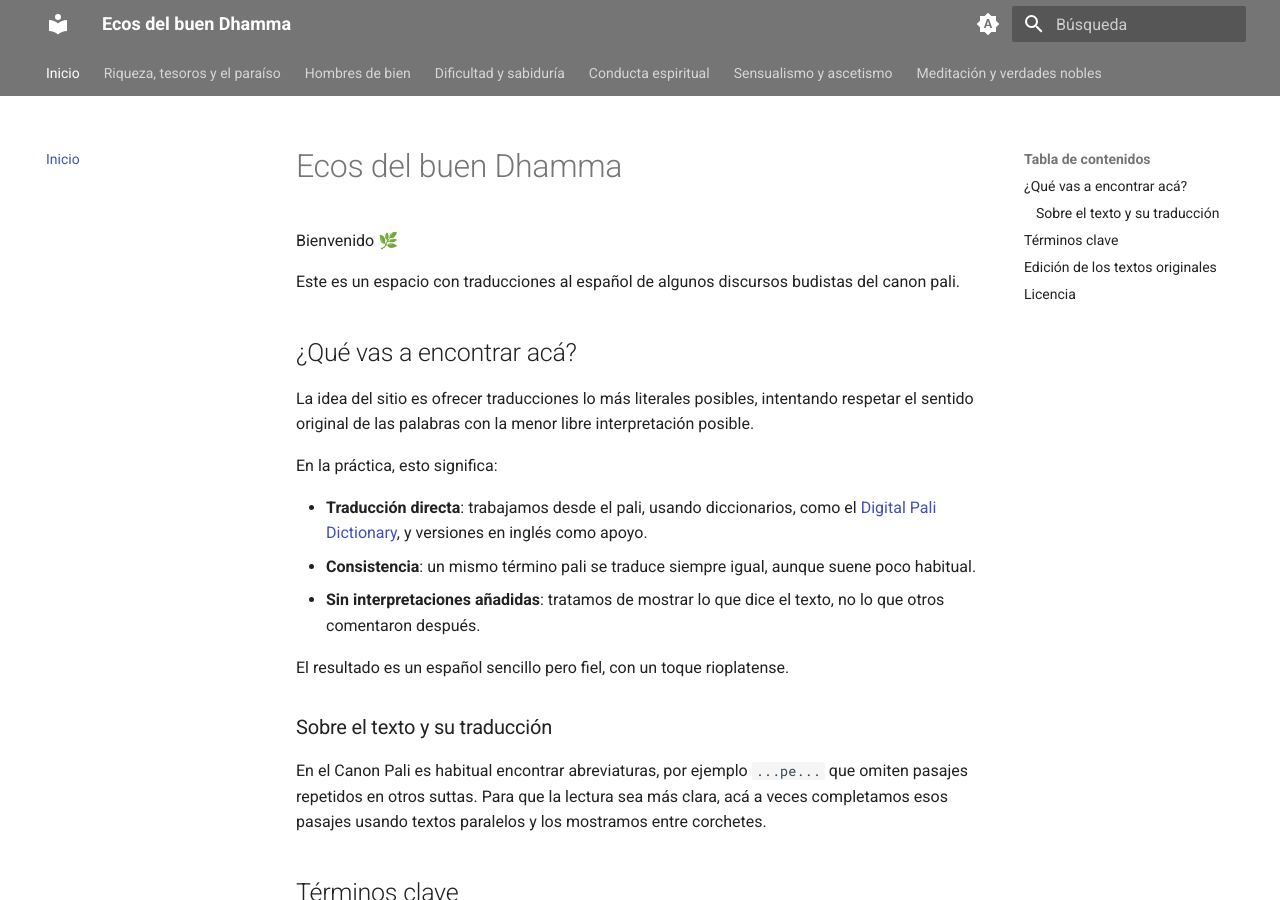
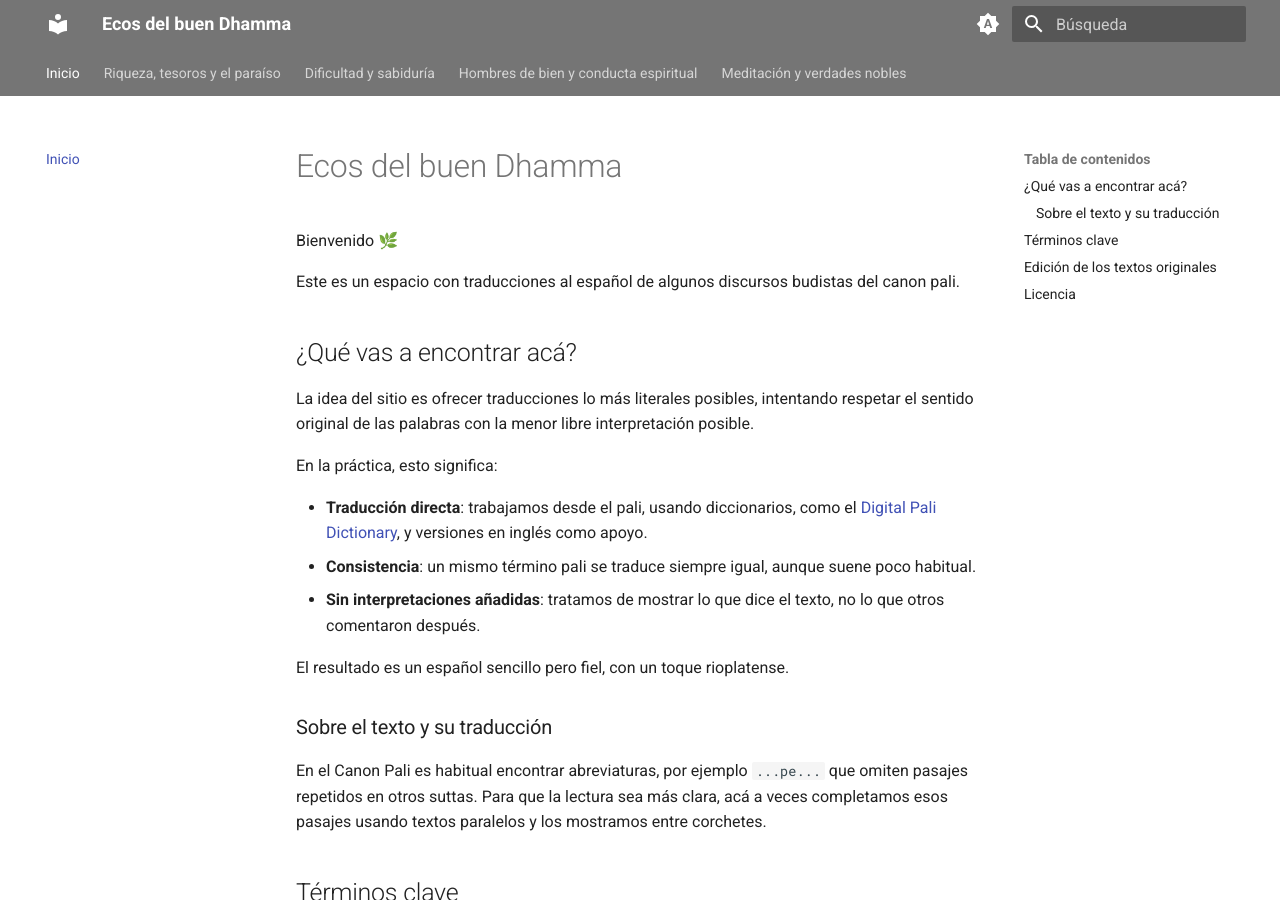
Before and after one commit to mjaviem/suttas-spanish, an MkDocs documentation site: the page built from docs/index.md, in a window 1280 px wide and 900 px high. Built offline with MkDocs 1.6.1 and Material for MkDocs 9.7.7, drawn with Linux system fonts in a browser that asks for light colours.

Commit message:
Update index page

```diff
--- a/mkdocs.yml
+++ b/mkdocs.yml
@@ -57,18 +57,16 @@ nav:
       - AN 5.245 Dutiyaduccaritasutta – Discurso segundo de la mala conducta: AN-5.245.md
       - AN 5.35 Dānānisaṁsasutta – Discurso de las ventajas de regalar: AN-5.35.md
       - AN 8.33 Dānavatthusutta – Discurso de los fundamentos de regalar: AN-8.33.md
-  - Hombres de bien:
-      - AN 4.242 Sappurisānisaṁsasutta – Discurso de las ventajas de un hombre de bien: AN-4.242.md
-      - SN 55.55 Sotāpattiphalasutta – Discurso del resultado de adentrarse en la corriente: SN-55.55.md
   - Dificultad y sabiduría:
       - AN 10.66 Dutiyasukhasutta – Discurso segundo de la satisfacción: AN-10.66.md
       - AN 3.55 Nibbutasutta – Discurso de lo disipado: AN-3.55.md
-  - Conducta espiritual:
+  - Hombres de bien y conducta espiritual:
+      - AN 4.242 Sappurisānisaṁsasutta – Discurso de las ventajas de un hombre de bien: AN-4.242.md
+      - SN 55.55 Sotāpattiphalasutta – Discurso del resultado de adentrarse en la corriente: SN-55.55.md
       - AN 2.64 (Sukhavagga): AN-2.64.md # – Capítulo de la satisfacción
       - SN 45.22 Akusaladhammasutta – Discurso de lo perjudicial: SN-45.22.md
       - SN 45.39 Paṭhamabrahmacariyasutta – Discurso primero de la conducta espiritual: SN-45.39.md
       - SN 45.40 Dutiyabrahmacariyasutta – Discurso segundo de la conducta espiritual: SN-45.40.md
-  - Sensualismo y ascetismo:
       - AN 2.65 (Sukhavagga): AN-2.65.md # – Capítulo de la satisfacción
       - SN  35.98 Saṁvarasutta – Discurso del autocontrol: SN-35.98.md
       - AN 2.70 (Sukhavagga): AN-2.70.md # – Capítulo de la satisfacción
```
